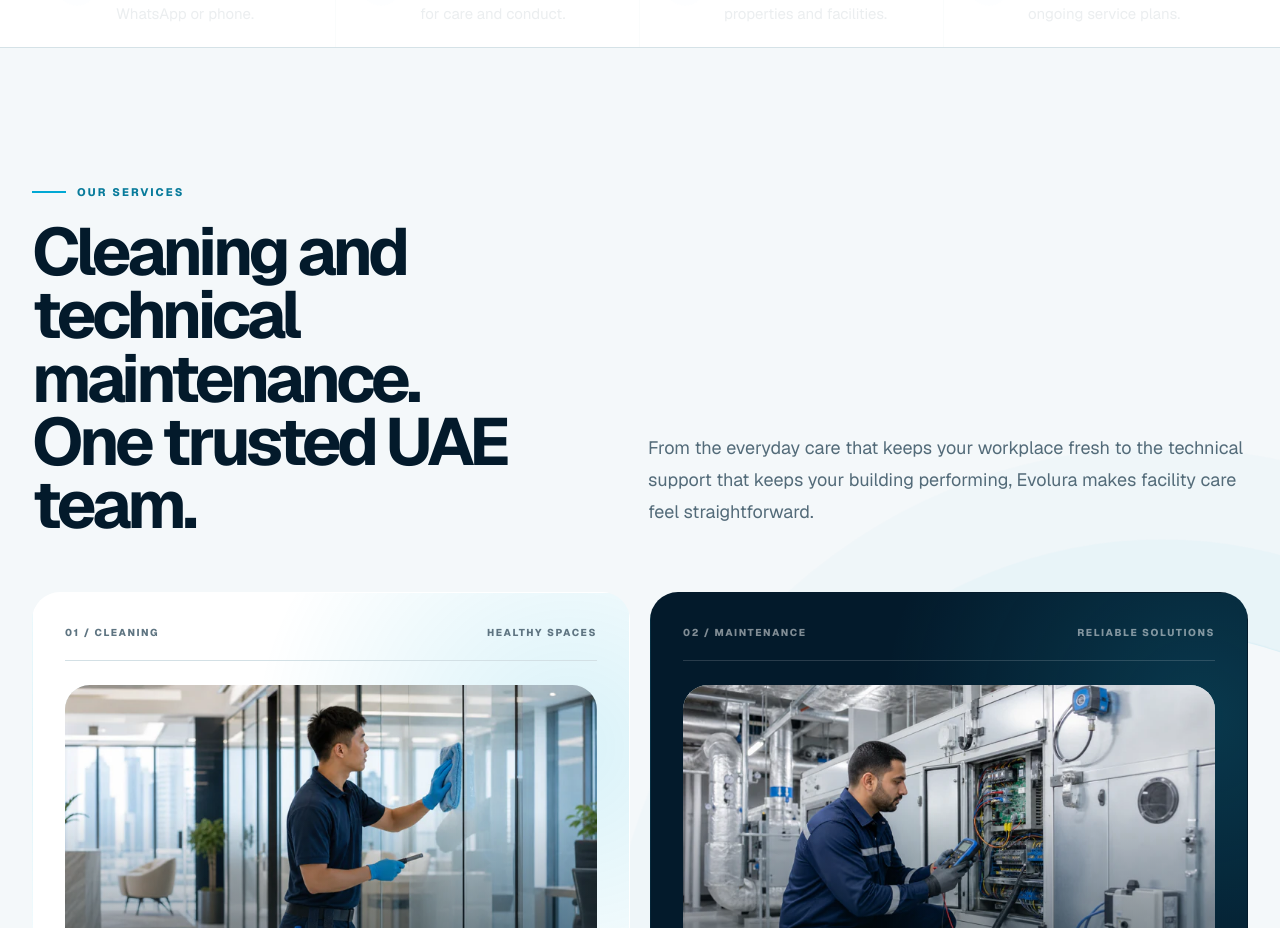
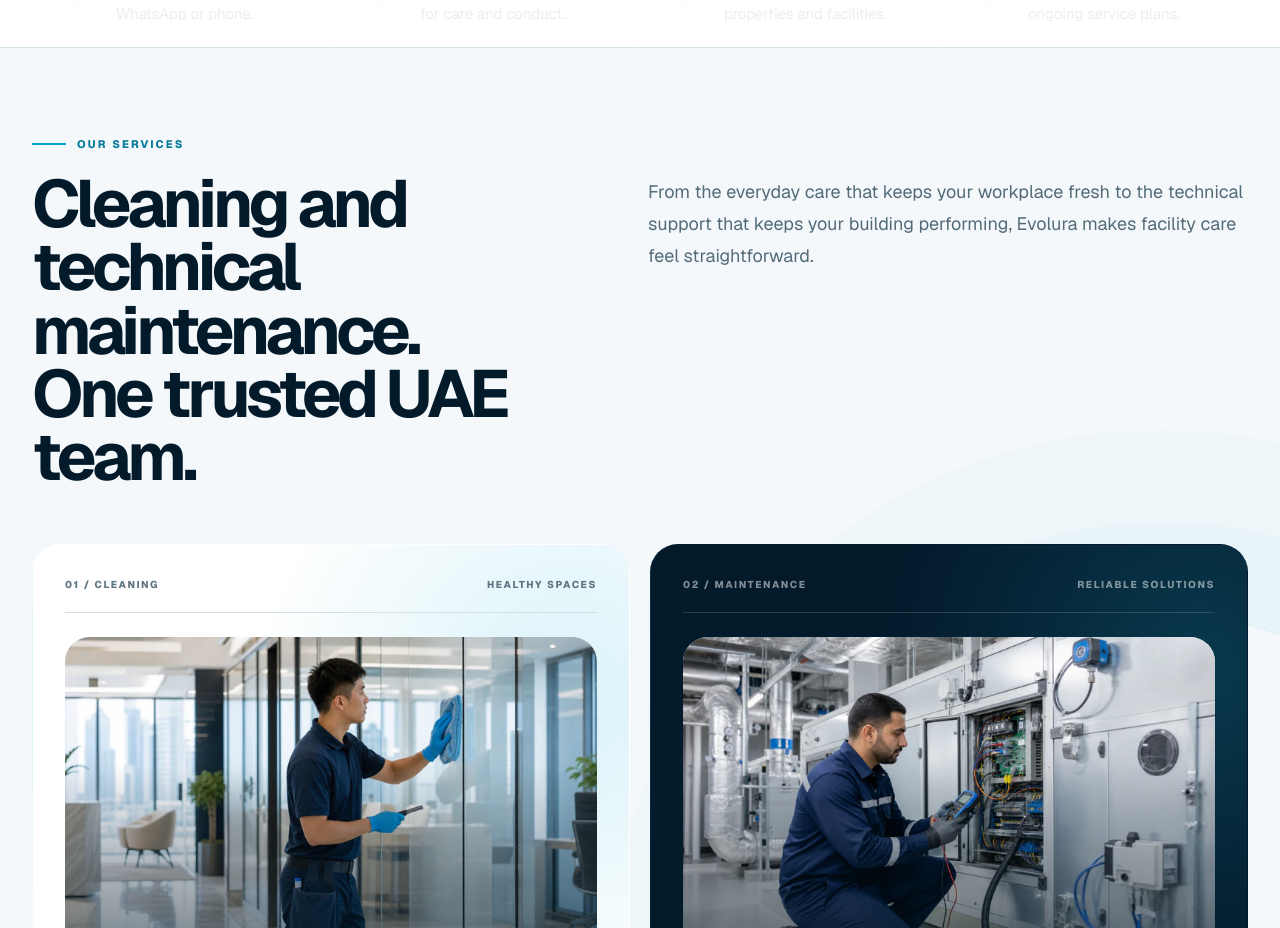
Before and after one commit to bawlamarwan09-cmyk/servicezk1, a Next.js app: page / in a window 1280 px wide. Shown: the part 888-1816 px from the top of the page. Built offline with nearby package versions, Linux system fonts and the light colour scheme.

Commit message:
Tighten services section spacing

```diff
--- a/app/EvoluraLanding.tsx
+++ b/app/EvoluraLanding.tsx
@@ -395,10 +395,10 @@ export function EvoluraLanding() {
           </div>
         </section>
 
-        <section id="services" className="services-section section-anchor bg-[#f4f8fa] py-24 md:py-32">
+        <section id="services" className="services-section section-anchor bg-[#f4f8fa] py-16 md:py-20">
           <div className="services-section__halo" aria-hidden="true" />
           <div className="site-shell">
-            <div className="reveal grid items-end gap-8 lg:grid-cols-[0.95fr_1.05fr]">
+            <div className="reveal grid items-start gap-8 lg:grid-cols-[0.95fr_1.05fr]">
               <div>
                 <p className="section-kicker">Our services</p>
                 <h2 className="section-title mt-5 max-w-[700px]">
@@ -407,7 +407,7 @@ export function EvoluraLanding() {
                   One trusted UAE team.
                 </h2>
               </div>
-              <p className="max-w-[600px] text-base leading-8 text-[#536b79] lg:justify-self-end lg:pb-2 md:text-lg">
+              <p className="max-w-[600px] text-base leading-8 text-[#536b79] lg:justify-self-end lg:pt-12 md:text-lg">
                 From the everyday care that keeps your workplace fresh to the technical
                 support that keeps your building performing, Evolura makes facility care
                 feel straightforward.
```
